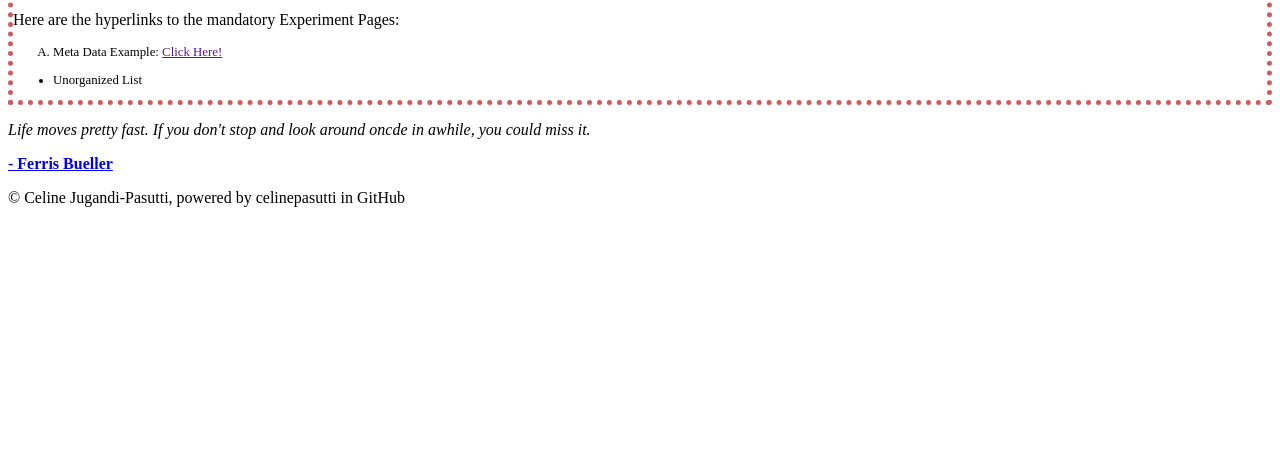
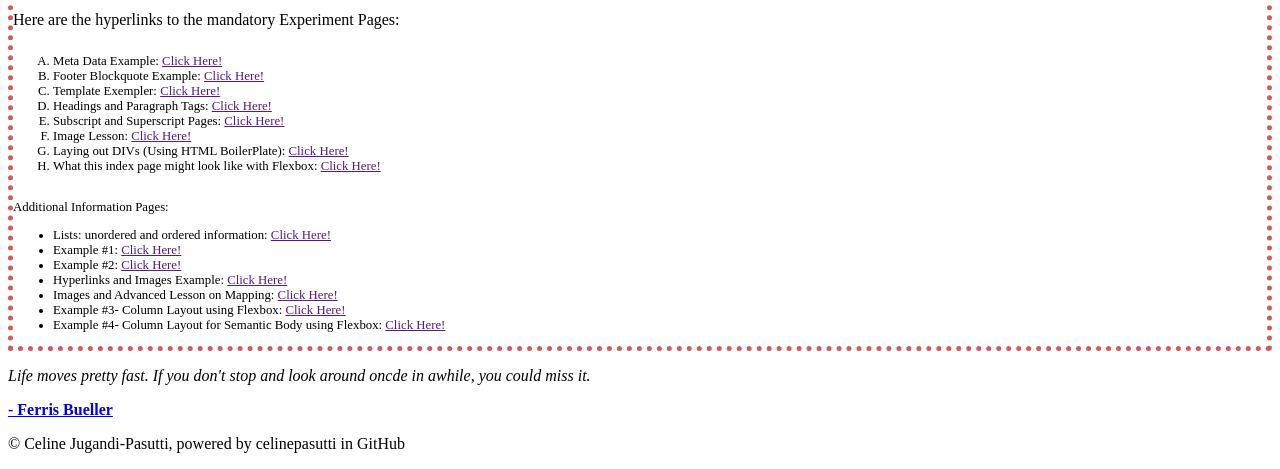
Before and after one commit to celinepasutti/learnHtmlSand.github.io, a plain HTML site: page Index.html in a window 1280 px wide. Shown: the part 418-887 px from the top of the page. Before the commit the page ends 800 px from the top, so only its background shows below. Drawn offline with Linux system fonts and the light colour scheme.

Commit message:
update 7.2

```diff
--- a/Index.html
+++ b/Index.html
@@ -37,11 +37,29 @@
     <h3 style="font-size:2.5vw;">Making Comparisons of Tags</h3>
     <article>
       <p>Here are the hyperlinks to the mandatory Experiment Pages: </p>
-      <ol style="font-size:1vw;" type="A">
+      <ol style="font-size:2vw;" type="A">
         <li style="font-size:1vw;"> Meta Data Example: <a href="" target="_blank">Click Here!</a>
+          <li style="font-size:1vw;">Footer Blockquote Example: <a href="" target="_blank">Click Here!</a>
+            <li style="font-size:1vw;">Template Exempler: <a href="" target="_blank">Click Here!</a>
+              <li style="font-size:1vw;">Headings and Paragraph Tags: <a href="" target="_blank">Click Here!</a>
+                <li style="font-size:1vw;">Subscript and Superscript Pages: <a href="" target="_blank">Click Here!</a>
+                  <li style="font-size:1vw;">Image Lesson: <a href="" target="_blank">Click Here!</a>
+                    <li style="font-size:1vw;">Laying out DIVs (Using HTML BoilerPlate): <a href="" target="_blank">Click Here!</a>
+                      <li style="font-size:1vw;">What this index page might look like with Flexbox: <a href="" target="_blank">Click Here!</a>
+
+<!------------------------------------------------------------------------------------------------>
+
       </ol>
+      <p style="font-size:1vw;">Additional Information Pages:</p>
       <ul style="font-size:1vw;" style="list-style-type:square;">
-        <li> Unorganized List
+        <li style="font-size:1vw;">Lists: unordered and ordered information: <a href="" target="_blank">Click Here!</a>
+          <li style="font-size:1vw;">Example #1: <a href="" target="_blank">Click Here!</a>
+            <li style="font-size:1vw;">Example #2: <a href="" target="_blank">Click Here!</a>
+              <li style="font-size:1vw;">Hyperlinks and Images Example: <a href="" target="_blank">Click Here!</a>
+                <li style="font-size:1vw;">Images and Advanced Lesson on Mapping: <a href="" target="_blank">Click Here!</a>
+                  <li style="font-size:1vw;">Example #3- Column Layout using Flexbox: <a href="" target="_blank">Click Here!</a>
+                    <li style="font-size:1vw;">Example #4- Column Layout for Semantic Body using Flexbox: <a href="" target="_blank">Click Here!</a>
+
       </ul>
     </article>
   </section>
```
